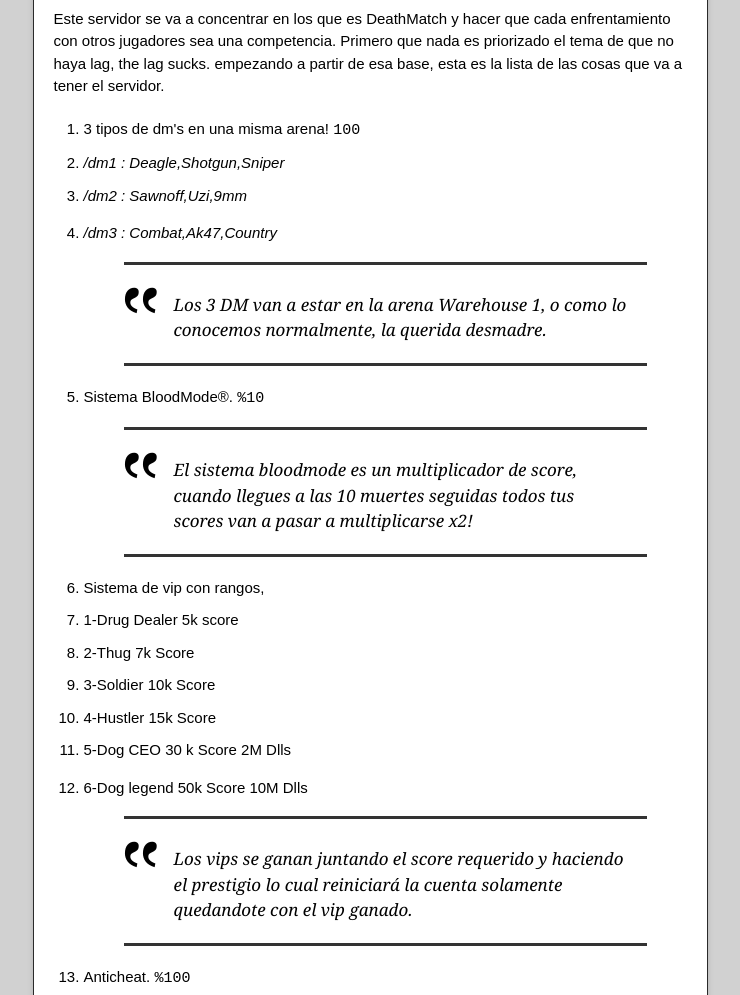
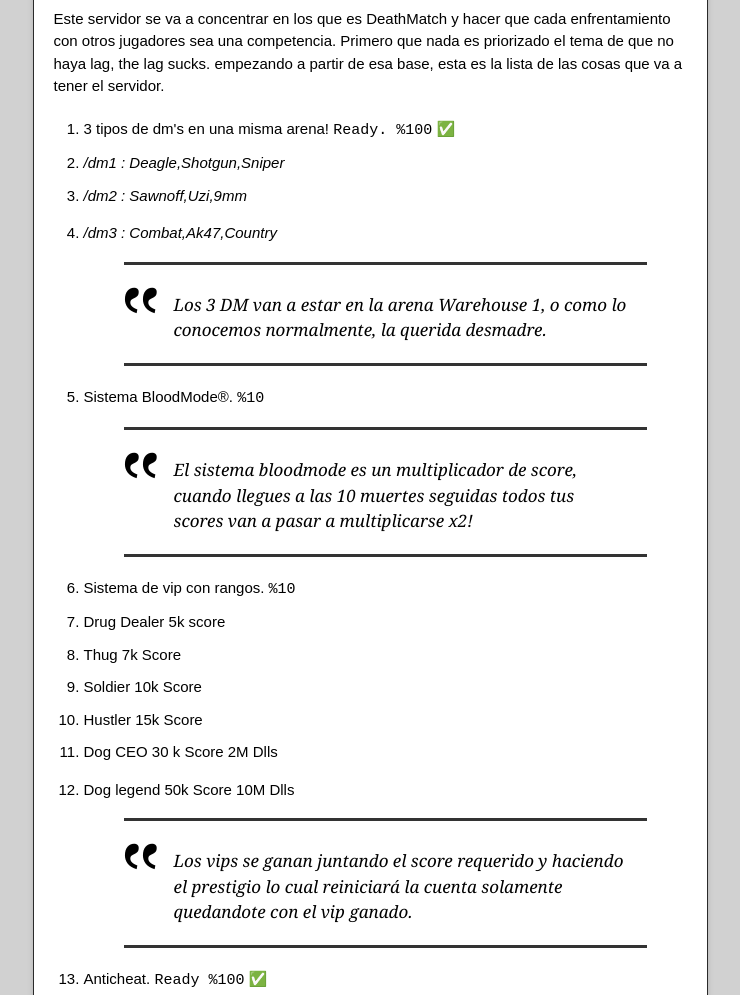
Before and after one commit to DoggsClan/DeathMatch, a plain HTML site: page index.html in a window 1280 px wide. Shown: the part 800-1795 px from the top of the page, without its empty margins (270-1010 px from the left). Drawn offline with nearby package versions, Linux system fonts and the light colour scheme.

```diff
--- a/index.html
+++ b/index.html
@@ -53,7 +53,7 @@
 <p>Este servidor se va a concentrar en los que es DeathMatch y hacer que cada enfrentamiento con otros jugadores sea una competencia. Primero que nada es priorizado el tema de que no haya lag, the lag sucks. empezando a partir de esa base, esta es la lista de las cosas que va a tener el servidor.</p>
 
 <ol>
-<li>3 tipos de dm's en una misma arena! <code>100</code>
+<li>3 tipos de dm's en una misma arena! <code>Ready. %100</code> <g-emoji alias="white_check_mark" fallback-src="https://assets-cdn.github.com/images/icons/emoji/unicode/2705.png">✅</g-emoji>
 </li>
 <li><em>/dm1 : Deagle,Shotgun,Sniper</em></li>
 <li><em>/dm2 : Sawnoff,Uzi,9mm</em></li>
@@ -71,21 +71,21 @@
 <p><em>El sistema bloodmode es un multiplicador de score, cuando llegues a las 10 muertes seguidas todos tus scores van a pasar a multiplicarse x2!</em></p>
 </blockquote>
 </li>
-<li><p>Sistema de vip con rangos,</p></li>
-<li>1-Drug Dealer 5k score</li>
-<li>2-Thug 7k Score</li>
-<li>3-Soldier 10k Score</li>
-<li>4-Hustler 15k Score</li>
-<li>5-Dog CEO 30 k Score 2M Dlls</li>
+<li><p>Sistema de vip con rangos. <code>%10</code></p></li>
+<li>Drug Dealer 5k score</li>
+<li>Thug 7k Score</li>
+<li>Soldier 10k Score</li>
+<li>Hustler 15k Score</li>
+<li>Dog CEO 30 k Score 2M Dlls</li>
 <li>
-<p>6-Dog legend 50k Score 10M Dlls</p>
+<p>Dog legend 50k Score 10M Dlls</p>
 
 <blockquote>
 <p>Los vips se ganan juntando el score requerido y haciendo el prestigio lo cual reiniciará la cuenta solamente quedandote con el vip ganado. </p>
 </blockquote>
 </li>
 <li>
-<p>Anticheat. <code>%100</code></p>
+<p>Anticheat. <code>Ready %100</code> <g-emoji alias="white_check_mark" fallback-src="https://assets-cdn.github.com/images/icons/emoji/unicode/2705.png">✅</g-emoji></p>
 
 <blockquote>
 <p><em>Esta es una parte muy importante, olvidate de jugar con cheats, el servidor contara con el AntiCheatV2 de WhiteTiger. si queres jugar con verdaderos jugadores, aca vas a encontrarlos y poder ser uno de ellos.</em></p>
```
Also changed, not shown: params.json (+1 -1 lines).
